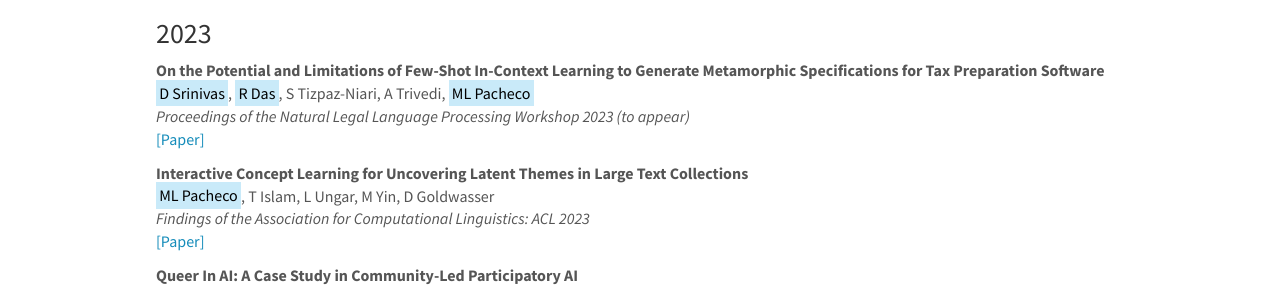
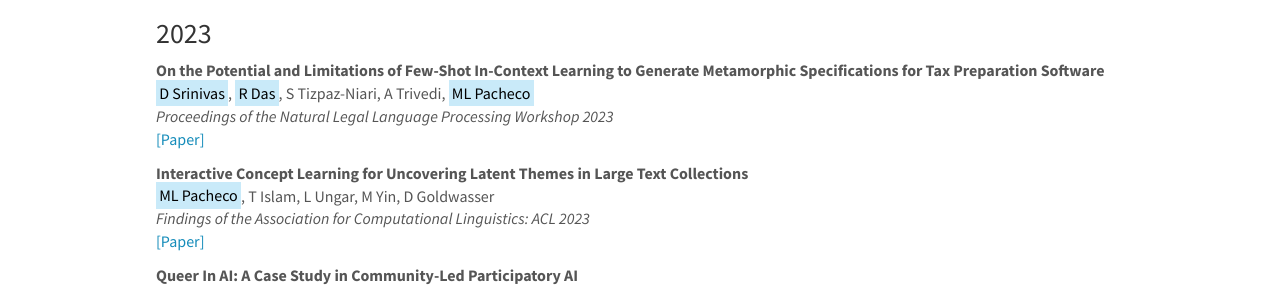
Before and after one commit to blast-cu/blast-cu.github.io, a Jekyll site: the page built from _pages/publications.md, in a window 1280 px wide and 1051 px high. Shown: the part 300-590 px from the top of the window. Built offline with Jekyll 4.4.1, drawn with Linux system fonts in a browser that asks for light colours; nearby versions of some CDN libraries.

Commit message:
Update publist_2023.yml

```diff
--- a/_data/publist_2023.yml
+++ b/_data/publist_2023.yml
@@ -1,6 +1,6 @@
 - title: "On the Potential and Limitations of Few-Shot In-Context Learning to Generate Metamorphic Specifications for Tax Preparation Software"
   authors: <mark>D Srinivas</mark>, <mark>R Das</mark>, S Tizpaz-Niari, A Trivedi, <mark>ML Pacheco</mark>
-  venue: "Proceedings of the Natural Legal Language Processing Workshop 2023 (to appear)"
+  venue: "Proceedings of the Natural Legal Language Processing Workshop 2023"
   link:
     url: https://aclanthology.org/2023.nllp-1.23/
     display: \[Paper\]
```
